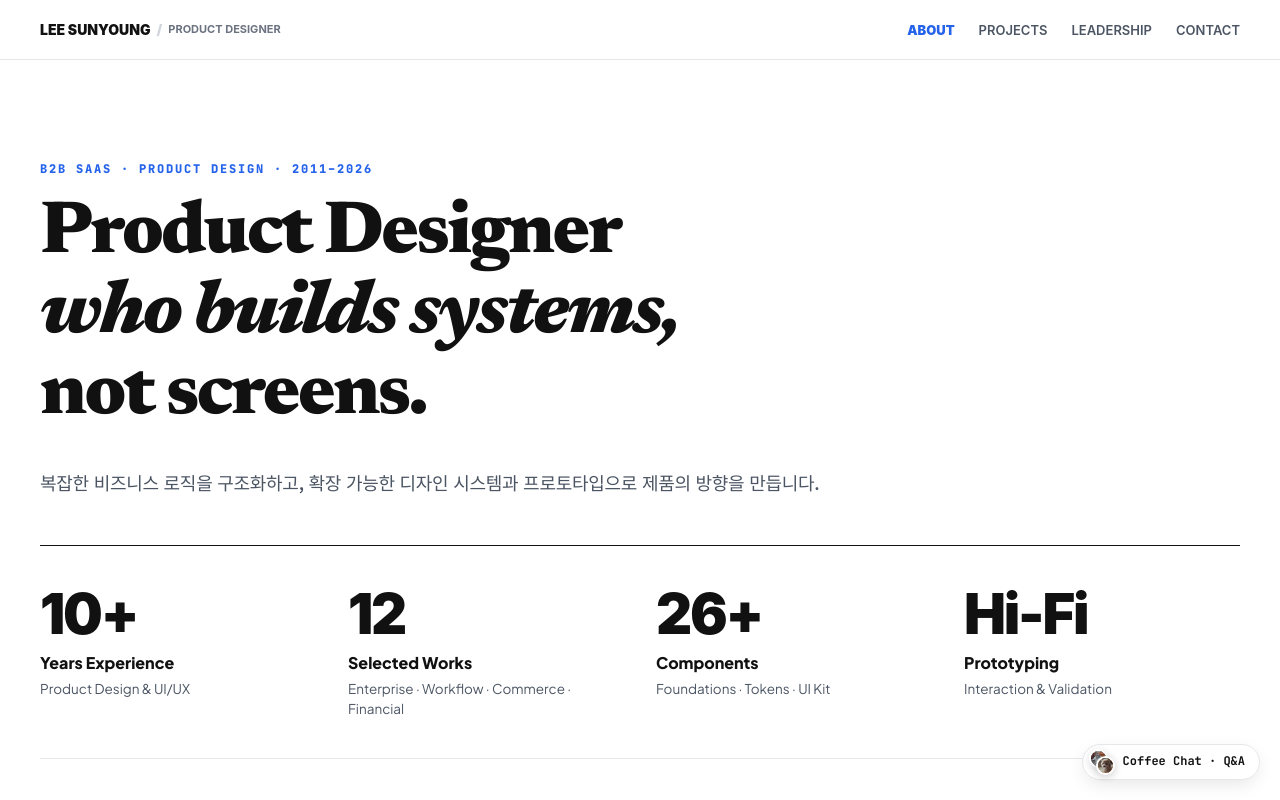
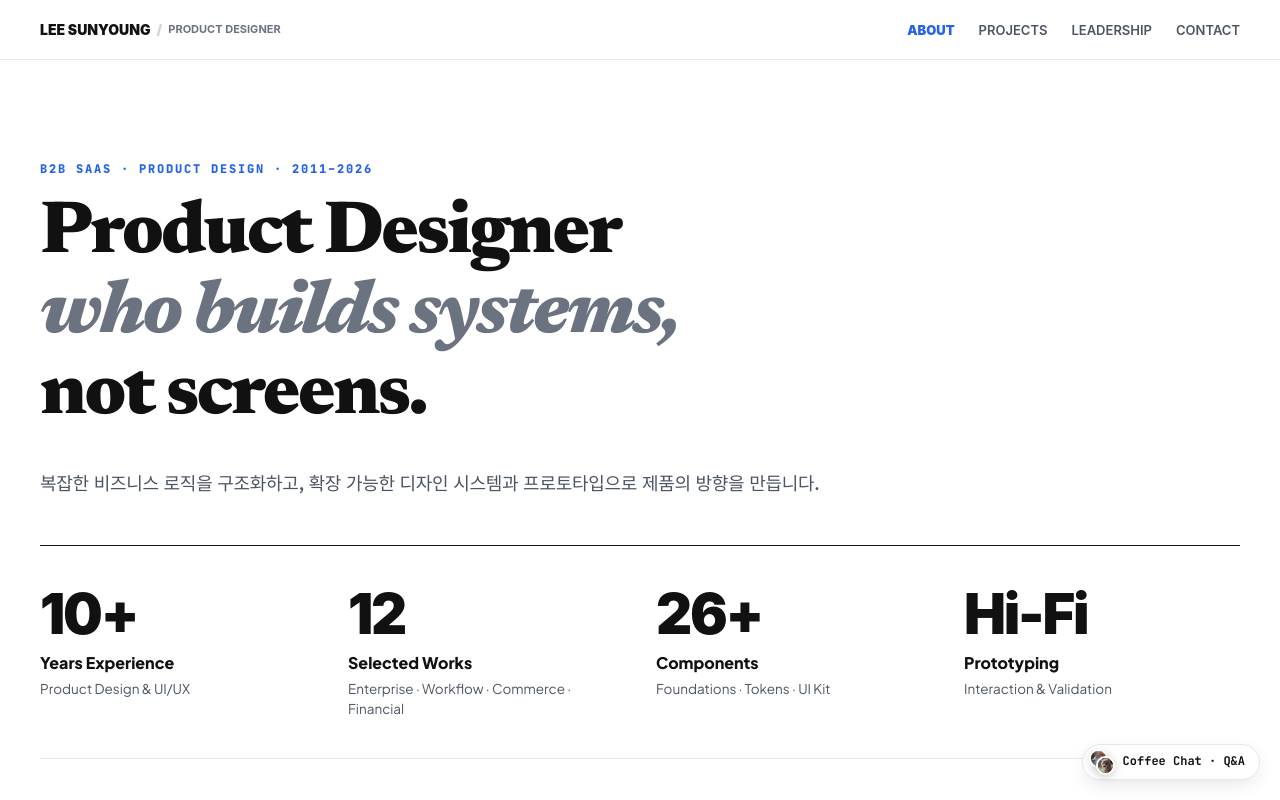
Before and after one commit to mobius38/sylee-portfolio, a React (Vite) app: page / in a window 1280 px wide. Shown: the top 800 px of the page. Built offline with nearby package versions, Linux system fonts and the light colour scheme; the HTML template or start-up script is replaced by a standard one.

Commit message:
style: apply bold weight 800 + charcoal gray tone to 'who builds systems,' for perfect contrast

```diff
--- a/src/components/sections/HeroProfileSection.tsx
+++ b/src/components/sections/HeroProfileSection.tsx
@@ -225,7 +225,7 @@ export function HeroProfileSection({
           }}
         >
           Product Designer<br />
-          <span style={{ fontStyle: "italic", fontWeight: 800, color: "#111111" }}>
+          <span style={{ fontStyle: "italic", fontWeight: 800, color: "#6B7280" }}>
             who builds systems,
           </span><br />
           not screens.
```
